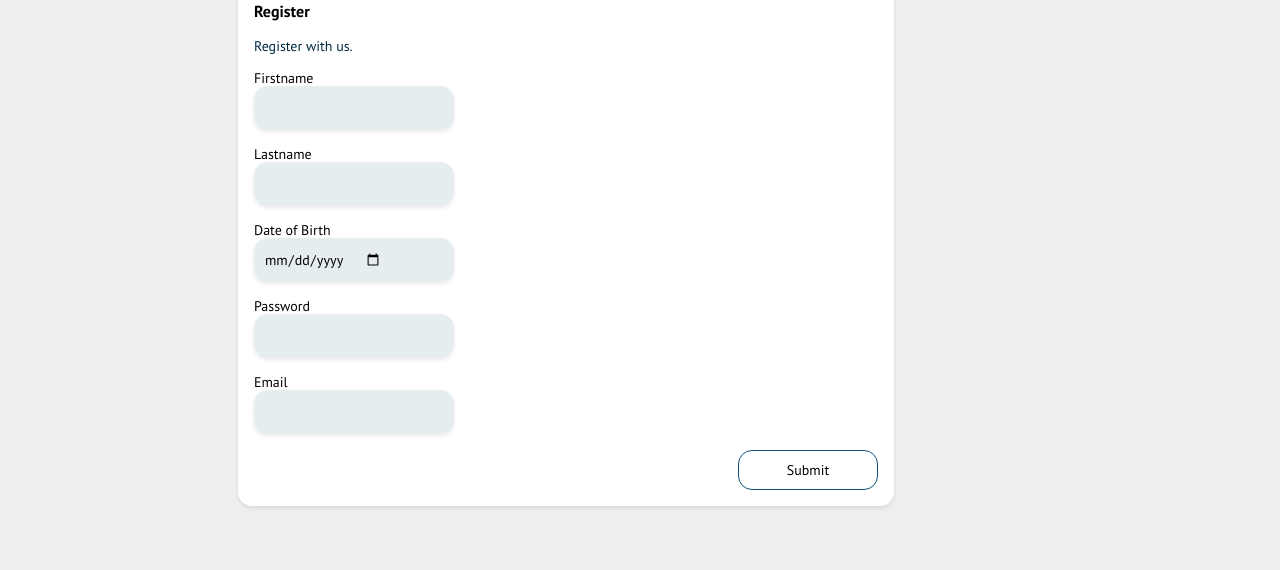
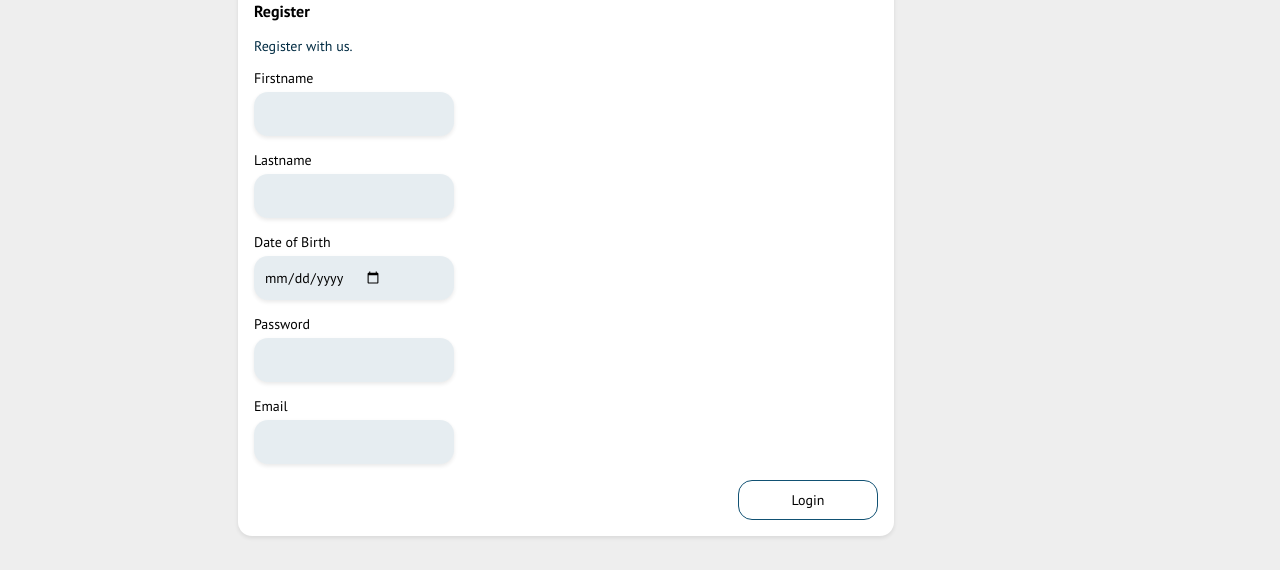
Before and after one commit to rostilos/roadmap-todo-n-posts, a React (Create React App) app: page /login in a window 1280 px wide. Both pictures are taken after a click on the button "Register". Shown: the part 193-763 px from the top of the page. Built offline with nearby package versions, Linux system fonts and the light colour scheme.

Commit message:
added yup,formik,daysjs libs to handle forms, added validation

```diff
--- a/package.json
+++ b/package.json
@@ -6,6 +6,8 @@
     "@testing-library/jest-dom": "^5.16.5",
     "@testing-library/react": "^13.4.0",
     "@testing-library/user-event": "^13.5.0",
+    "dayjs": "^1.11.9",
+    "formik": "^2.4.2",
     "jwt-decode": "^3.1.2",
     "lodash": "^4.17.21",
     "lodash.get": "^4.4.2",
@@ -15,7 +17,8 @@
     "react-router-dom": "^6.12.1",
     "react-scripts": "5.0.1",
     "sass": "^1.63.4",
-    "web-vitals": "^2.1.4"
+    "web-vitals": "^2.1.4",
+    "yup": "^1.2.0"
   },
   "scripts": {
     "start": "react-scripts start",
--- /dev/null
+++ b/src/components/Common/Form/ErrorMessage.jsx
@@ -0,0 +1,7 @@
+import React from "react";
+
+function ErrorMessage({ error, touched }) {
+  return <div>{error && touched ? <div className="_input__error-message">{error}</div> : null}</div>;
+}
+
+export default ErrorMessage;
--- a/src/components/Login/LoginForm.jsx
+++ b/src/components/Login/LoginForm.jsx
@@ -1,4 +1,17 @@
 import React from "react";
+import { Formik, Form, Field } from "formik";
+import * as Yup from "yup";
+import ErrorMessage from "../Common/Form/ErrorMessage";
+
+const LoginSchema = Yup.object().shape({
+  password: Yup.string().required("No password provided.").min(4, "Password is too short - should be 8 chars minimum."),
+  email: Yup.string().required("No email provided.").email("Invalid email"),
+});
+
+const initialValues = {
+  password: "",
+  email: "",
+};
 
 const LoginForm = function ({ submitLoginHandler }) {
   return (
@@ -7,13 +20,35 @@ const LoginForm = function ({ submitLoginHandler }) {
       <p className="login-form__text">
         To continue, please enter your email address and password that you use for your account.
       </p>
-      <form onSubmit={submitLoginHandler} className="login-form__form">
-        <input className="_input" name="email" type="email" />
-        <input className="_input" name="password" type="password" id="" />
-        <button className="_button" type="submit">
-          Login
-        </button>
-      </form>
+      <Formik
+        initialValues={initialValues}
+        validationSchema={LoginSchema}
+        onSubmit={(values) => submitLoginHandler(values)}
+      >
+        {({ errors, touched }) => (
+          <Form className="login-form__form">
+            <label className="_input__label" htmlFor="email">
+              Email
+            </label>
+            <Field
+              className={`_input ${errors.email && touched.email ? "_input__error" : ""}`}
+              name="email"
+              type="email"
+            />
+            <ErrorMessage error={errors.email} touched={touched.email} />
+
+            <label className="_input__label" htmlFor="password">
+              Password
+            </label>
+            <Field className={`_input ${errors.password && touched.password ? "_input__error" : ""}`} name="password" />
+            <ErrorMessage error={errors.password} touched={touched.password} />
+
+            <button className="_button" type="submit">
+              Login
+            </button>
+          </Form>
+        )}
+      </Formik>
     </div>
   );
 };
--- a/src/components/Login/RegisterForm.jsx
+++ b/src/components/Login/RegisterForm.jsx
@@ -1,25 +1,76 @@
 import React from "react";
+import dayjs from "dayjs";
+import { Formik, Form, Field } from "formik";
+import * as Yup from "yup";
+import ErrorMessage from "../Common/Form/ErrorMessage";
+
+const sixteen_years_ago = dayjs().subtract(16, "year").format("YYYY-MM-DD");
+
+const RegisterSchema = Yup.object().shape({
+  firstname: Yup.string()
+    .required("Please enter the required field")
+    .matches(/^[aA-zZ\s]+$/, "Only alphabets are allowed for this field "),
+  lastname: Yup.string()
+    .required("Please enter the required field")
+    .matches(/^[aA-zZ\s]+$/, "Only alphabets are allowed for this field "),
+  birth_date: Yup.date().max(sixteen_years_ago, "You must be at least 16 years old to register"),
+  password: Yup.string().required("No password provided.").min(6, "Password is too short - should be 6 chars minimum."),
+  email: Yup.string().required("No email provided.").email("Invalid email"),
+});
+
+const initialValues = {
+  firstname: "",
+  lastname: "",
+  birth_date: "",
+  password: "",
+  email: "",
+};
 
 const RegisterForm = function ({ submitRegisterHandler }) {
   return (
     <div className="login-form">
       <h3 className="login-form__title">Register</h3>
       <p className="login-form__text">Register with us.</p>
-      <form onSubmit={submitRegisterHandler} className="login-form__form">
-        Firstname
-        <input className="_input" name="firstname" type="text" />
-        Lastname
-        <input className="_input" name="lastname" type="text" />
-        Date of Birth
-        <input className="_input" name="birth_date" type="date" id="" />
-        Password
-        <input className="_input" type="password" name="password" id="" />
-        Email
-        <input className="_input" type="email" name="email" id="" />
-        <button className="_button" type="submit">
-          Submit
-        </button>
-      </form>
+      <Formik
+        initialValues={initialValues}
+        validationSchema={RegisterSchema}
+        onSubmit={(values) => submitRegisterHandler(values)}
+      >
+        {({ errors, touched }) => (
+          <Form className="login-form__form">
+            <label className="_input__label" htmlFor="firstname">Firstname</label>
+            <Field
+              className={`_input ${errors.firstname && touched.firstname ? "_input__error" : ""}`}
+              name="firstname"
+            />
+            <ErrorMessage error={errors.firstname} touched={touched.firstname} />
+
+            <label className="_input__label" htmlFor="lastname">Lastname</label>
+            <Field className={`_input ${errors.lastname && touched.lastname ? "_input__error" : ""}`} name="lastname" />
+            <ErrorMessage error={errors.lastname} touched={touched.lastname} />
+
+            <label className="_input__label" htmlFor="birth_date">Date of Birth</label>
+            <Field type="date" className="_input" name="birth_date" />
+            <ErrorMessage error={errors.birth_date} touched={touched.birth_date} />
+
+            <label className="_input__label" htmlFor="password">Password</label>
+            <Field className={`_input ${errors.password && touched.password ? "_input__error" : ""}`} name="password" />
+            <ErrorMessage error={errors.password} touched={touched.password} />
+
+            <label className="_input__label" htmlFor="email">Email</label>
+            <Field
+              className={`_input ${errors.email && touched.email ? "_input__error" : ""}`}
+              name="email"
+              type="email"
+            />
+            <ErrorMessage error={errors.email} touched={touched.email} />
+
+            <button className="_button" type="submit">
+              Login
+            </button>
+          </Form>
+        )}
+      </Formik>
     </div>
   );
 };
--- a/src/pages/Login/Login.jsx
+++ b/src/pages/Login/Login.jsx
@@ -10,16 +10,9 @@ const Login = function () {
   const [activeTab, setActiveTab] = useState(0);
   const navigate = useNavigate();
 
-  const submitLoginHandler = async (event) => {
-    event.preventDefault();
-    const formData = new FormData(event.target);
-    const userData = {
-      email: formData.get("email"),
-      password: formData.get("password"),
-    };
-    // rostilosfl@gmail.com; 123123qwe;
+  const submitLoginHandler = async (values) => {
     try {
-      const loginResponse = await ajaxLogin(userData);
+      const loginResponse = await ajaxLogin(values);
       const loggedIn = !!loginResponse?.status;
       if (loggedIn) {
         setSuccessMessage("You are successfully logged in!");
@@ -33,18 +26,9 @@ const Login = function () {
       console.error(error);
     }
   };
-  const submitRegisterHandler = async (event) => {
-    event.preventDefault();
-    const formData = new FormData(event.target);
-    const userData = {
-      firstname: formData.get("firstname"),
-      lastname: formData.get("lastname"),
-      password: formData.get("password"),
-      birth_date: formData.get("birth_date"),
-      email: formData.get("email"),
-    };
+  const submitRegisterHandler = async (values) => {
     try {
-      const userToken = await register(userData);
+      const userToken = await register(values);
       if (userToken) {
         setSuccessMessage("You have successfully registered your account");
         navigate("/");
--- a/src/scss/components/_forms.scss
+++ b/src/scss/components/_forms.scss
@@ -3,9 +3,20 @@
   transition: $animation;
   background: $blue-transparent;
   display: flex;
-    align-items: center;
+  align-items: center;
+  &__error{
+    border: 1px solid $common-red;
+  }
+  &__error-message{
+    margin-top: -10px;
+    margin-bottom: 8px;
+    color: $common-red;
+  }
+  &__label{
+    margin-bottom: 6px;
+  }
   &:focus {
-    border:1px solid $blue-semilight;
+    border: 1px solid $blue-semilight;
   }
   box-shadow: $shadow-md;
   border-radius: $border-md;
@@ -14,7 +25,7 @@
   height: 44px;
   margin-bottom: 16px;
 }
-._textarea{
+._textarea {
   background: $blue-transparent;
   border: none;
   box-shadow: $shadow-md;
@@ -23,18 +34,18 @@
   min-height: 150px;
   outline: none;
   &:focus {
-    border:1px solid $blue-semilight;
+    border: 1px solid $blue-semilight;
   }
 }
-label{
+label {
   cursor: pointer;
 }
-._radio{
+._radio {
   padding-left: 24px;
   position: relative;
   cursor: pointer;
-  &:after{
-    content: '';
+  &:after {
+    content: "";
     border-radius: 50%;
     display: block;
     width: 12px;
@@ -47,18 +58,17 @@ label{
     opacity: 0;
     left: 3px;
     background: $blue-medium;
-
   }
-  &:checked:after{
+  &:checked:after {
     opacity: 1;
   }
-  &:before{
+  &:before {
     width: 16px;
     height: 16px;
     border-radius: 50%;
     border: 1px solid $blue-semitransparent;
     display: block;
-    content: '';
+    content: "";
     left: 0;
     top: 50%;
     transform: translateY(-50%);
```
Also changed, not shown: 1 other file (tests, documents, lock files or other folders).
